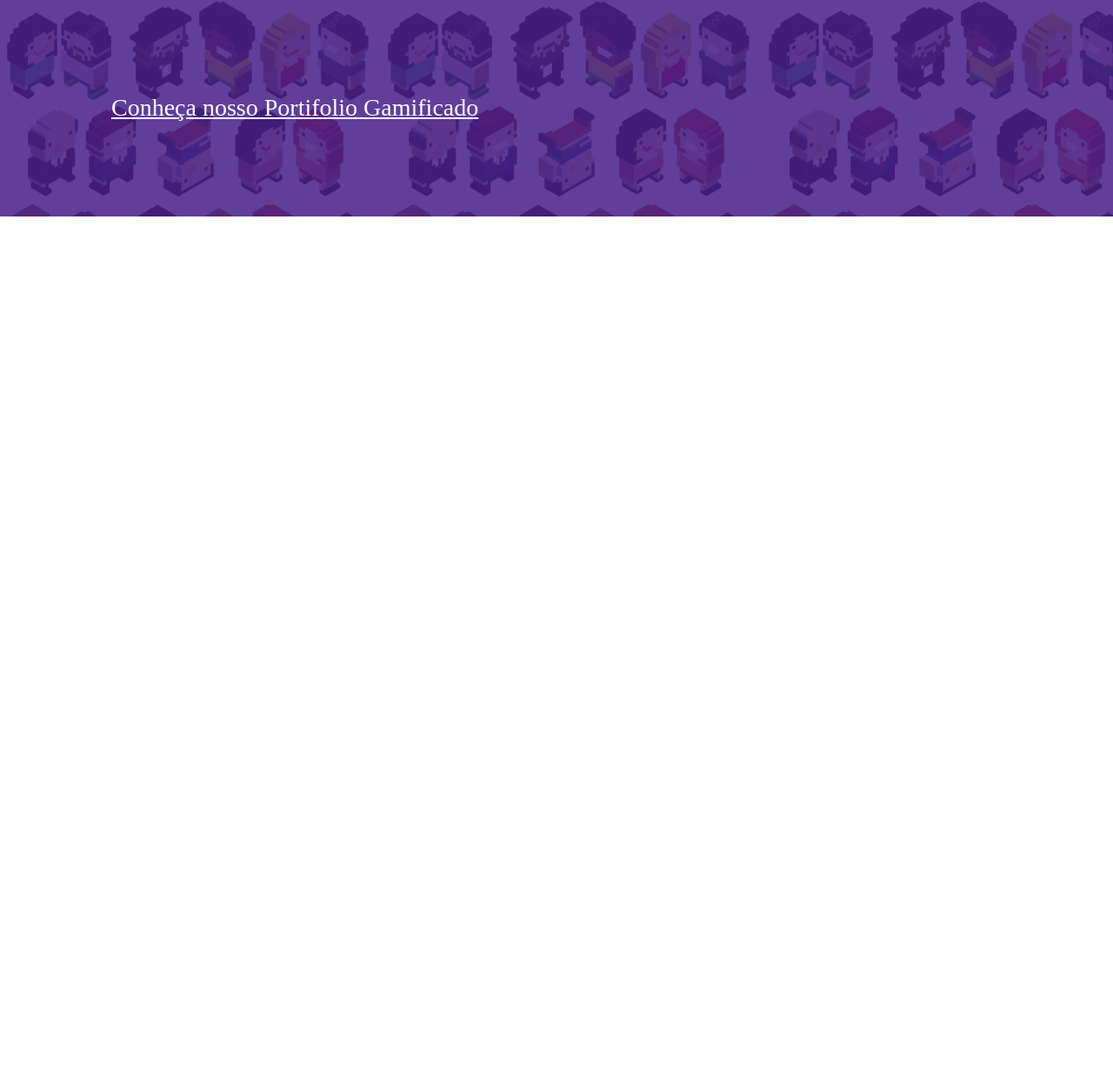
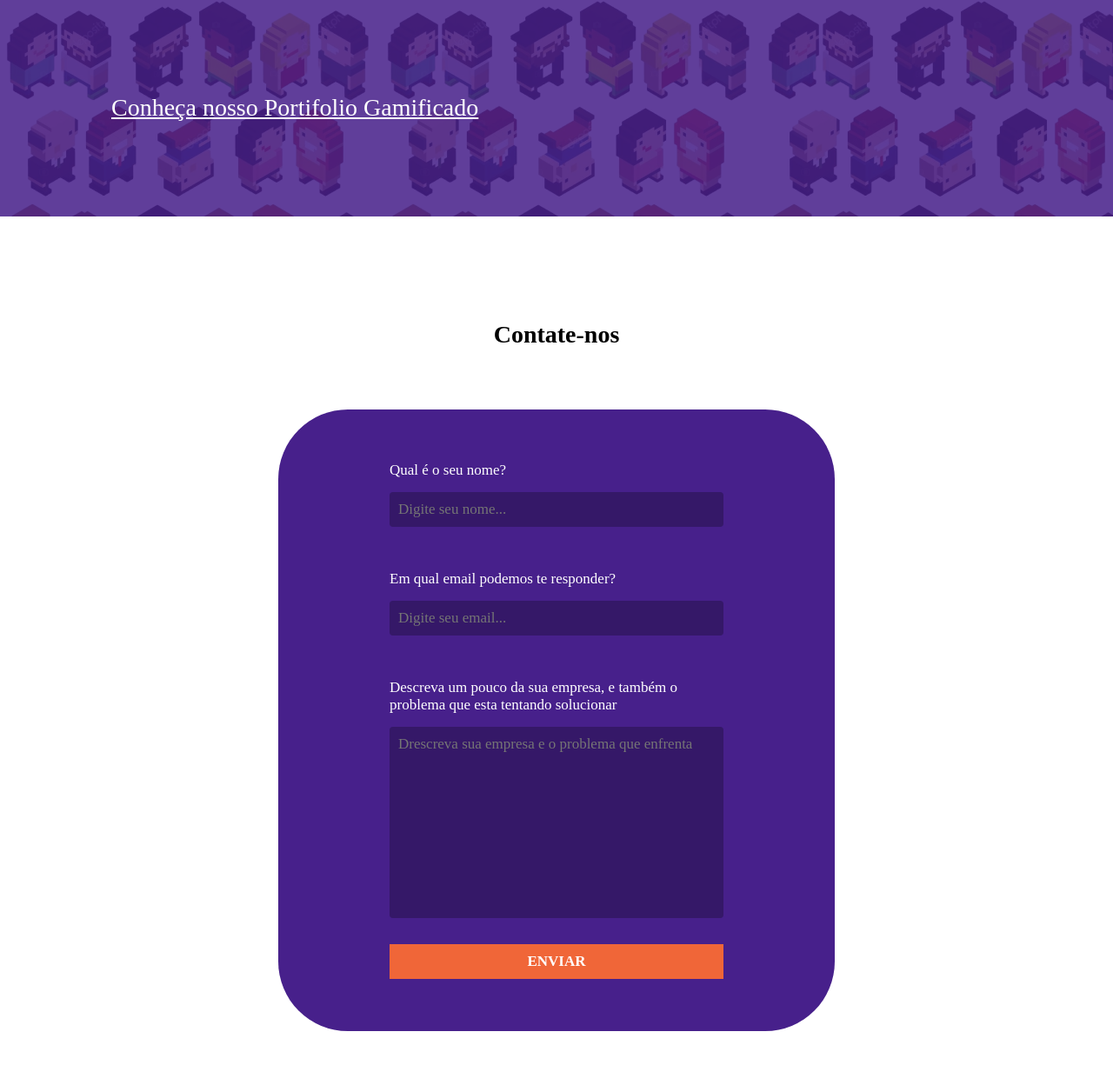
Before and after one commit to DRagon-pixe/Gamificaai, a plain HTML site: page index.html in a window 1280 px wide. Shown: the part 2323-3548 px from the top of the page at 87% size. Before the commit the page ends 2692 px from the top, so only its background shows below. Drawn offline with Linux system fonts and the light colour scheme; a web font is replaced by a local one.

Commit message:
featS: Formulario de contato adicionado

```diff
--- a/index.html
+++ b/index.html
@@ -66,6 +66,24 @@
             <a href="#">Conheça nosso Portifolio Gamificado</a>
         </div>
     </section>
+    <section id="contato">
+        <h2>Contate-nos</h2>
+        <form>
+            <div class="campo">
+                <label for="campo-nome">Qual é o seu nome?</label>
+                <input id="campo-nome" type="text" placeholder="Digite seu nome...">
+            </div>
+            <div class="campo">
+                <label for="campo-email">Em qual email podemos te responder?</label>
+                <input type="email" name="" id="campo-email" placeholder="Digite seu email...">
+            </div>
+            <div class="campo-textarea">
+                <label for="campo-textarea">Descreva um pouco da sua empresa, e também o problema que esta tentando solucionar</label>
+                <textarea name="" id="campo-textarea" cols="30" rows="10" placeholder="Drescreva sua empresa e o problema que enfrenta"></textarea>
+            </div>
+            <button type="submit">Enviar</button>
+        </form>
+    </section>
 
 </body>
 
--- a/style.css
+++ b/style.css
@@ -213,3 +213,95 @@ h2 {
 #portifolio a:hover {
     transform: scale(1.05);
 }
+
+#contato {
+    text-align: center;
+    padding-bottom: 100px;
+    margin-bottom: 100px;
+}
+
+#contato h2 {
+    margin-bottom: 70px;
+}
+
+#contato form{
+    width: 50%;
+    margin: 0 auto;
+    background-color: var(--roxo-gamifica);
+    padding: 60px 0;
+    border-radius: 80px;
+    display: flex;
+    align-items: center;
+    flex-direction: column;
+    color: white;
+    font-family: "Montserrat";
+}
+
+#contato form label {
+    margin-bottom: 15px;
+    font-size: 17px;
+}
+
+.campo {
+    width: 60%;
+    margin-bottom: 50px;
+    text-align: left;
+    display: flex;
+    justify-content: space-between;
+    flex-direction: column;
+}
+
+.campo input {
+    height: 40px;
+    color: white;
+    background-color: #351868;
+    border: none;
+    border-radius: 4px;
+    outline: none;
+    text-indent: 10px;
+    font-family: "Montserrat";
+    font-size: 17px;
+}
+
+.campo-textarea {
+    width: 60%;
+    margin-bottom: 30px;
+    text-align: left;
+    display: flex;
+    flex-direction: column;
+    justify-content: space-between;
+}
+
+.campo-textarea textarea {
+    color: white;
+    background-color: #351868;
+    border: none;
+    border-radius: 4px;
+    padding: 10px;
+    font-family: "Montserrat";
+    font-size: 17px;
+    outline: none;
+    resize: none;
+}
+
+.campo input:focus, .campo-textarea textarea:focus {
+    outline: 2px solid var(--laraja-gamifica);
+}
+
+
+#contato form button {
+    height: 40px;
+    width: 60%;
+    font-family: "Montserrat";
+    font-size: 17px;
+    font-weight: 600;
+    background-color: var(--laraja-gamifica);
+    color: white;
+    border: none;
+    text-transform: uppercase;
+    transition: background-color 500ms ease;
+}
+
+#contato form button:hover {
+    background-color: #ad4929;
+}
```
